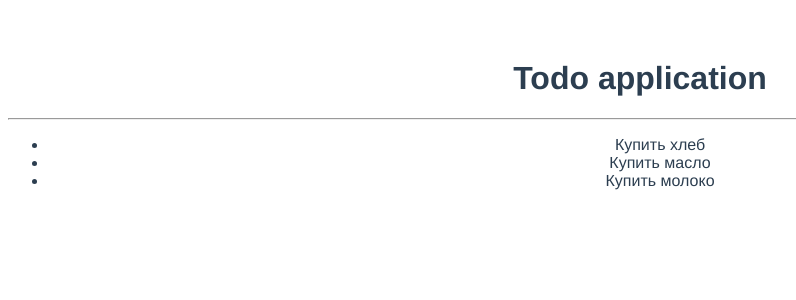
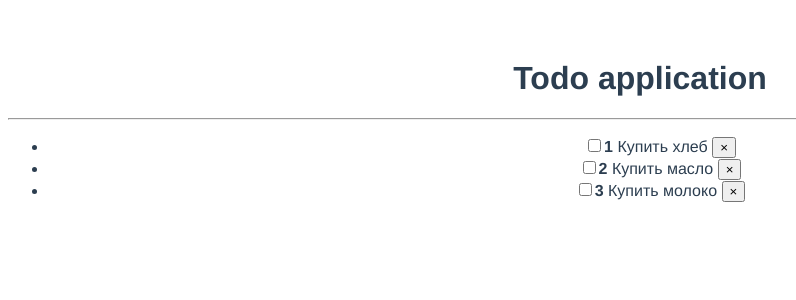
Before and after one commit to Ivan583/test-project, a Vue app: page / in a window 1280 px wide. Shown: the top 300 px of the page, without its empty margins (0-796 px from the left). Built offline with nearby package versions, Linux system fonts and the light colour scheme.

Commit message:
Добавление флажка и кнопки

```diff
--- a/src/components/TodoItem.vue
+++ b/src/components/TodoItem.vue
@@ -1,6 +1,13 @@
 <template>
   <div>
-    <li>{{ elem.title }}</li>
+    <li>
+      <span>
+        <input type="checkbox" />
+        <strong>{{ elem.id }}</strong>
+        {{ elem.title }}
+      </span>
+      <button>&times;</button>
+    </li>
   </div>
 </template>
 
```
